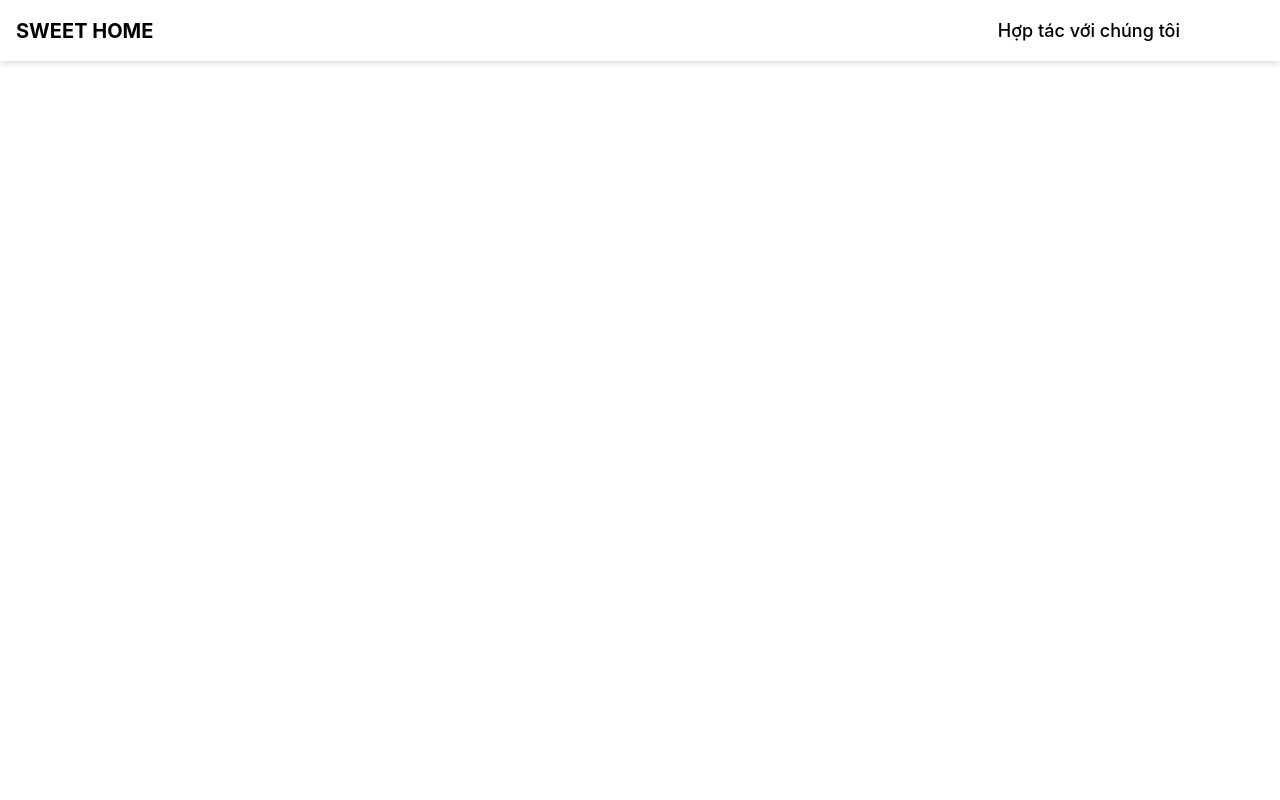
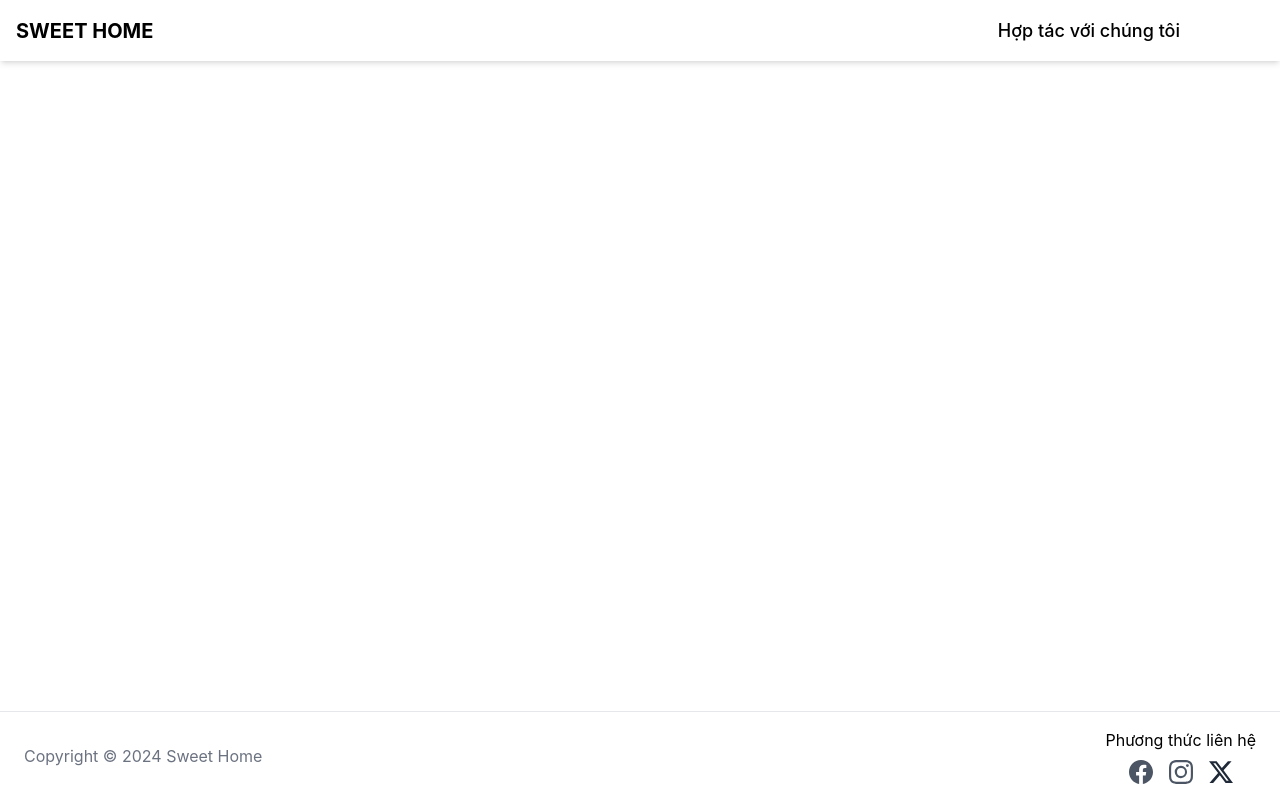
Before and after one commit to Vitanh105/hotel-booking-web, a React (Create React App) app in the folder Code/front-end/: page / in a window 1280 px wide. Built offline with nearby package versions, Linux system fonts and the light colour scheme; some icons are missing.

Commit message:
Update CustomerLayout.jsx

```diff
--- a/Code/front-end/src/components/customer/CustomerLayout.jsx
+++ b/Code/front-end/src/components/customer/CustomerLayout.jsx
@@ -1,10 +1,12 @@
 import React from 'react'
 import Header from '../Header'
+import Footer from '../Footer'
 
 const CustomerLayout = () => {
     return (
         <div>
             <Header />
+            <Footer />
         </div>
     )
 }
```
